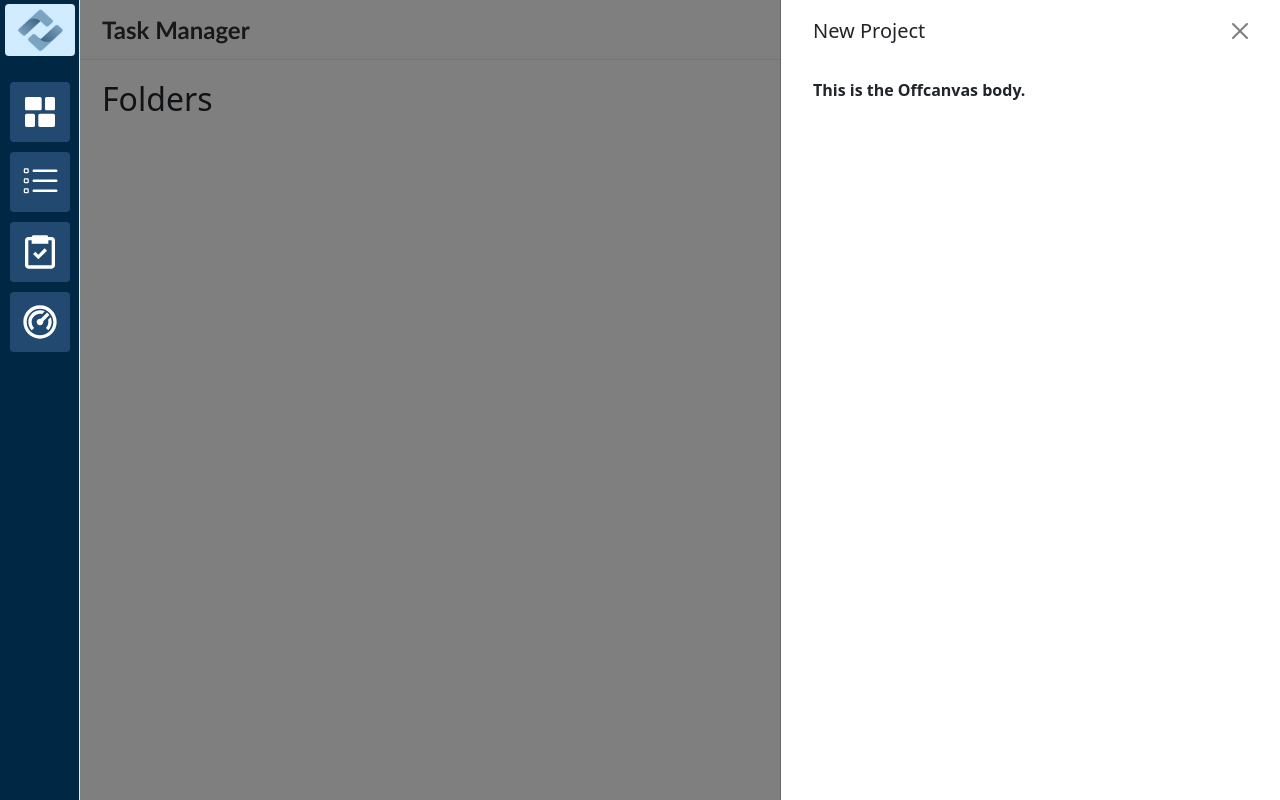
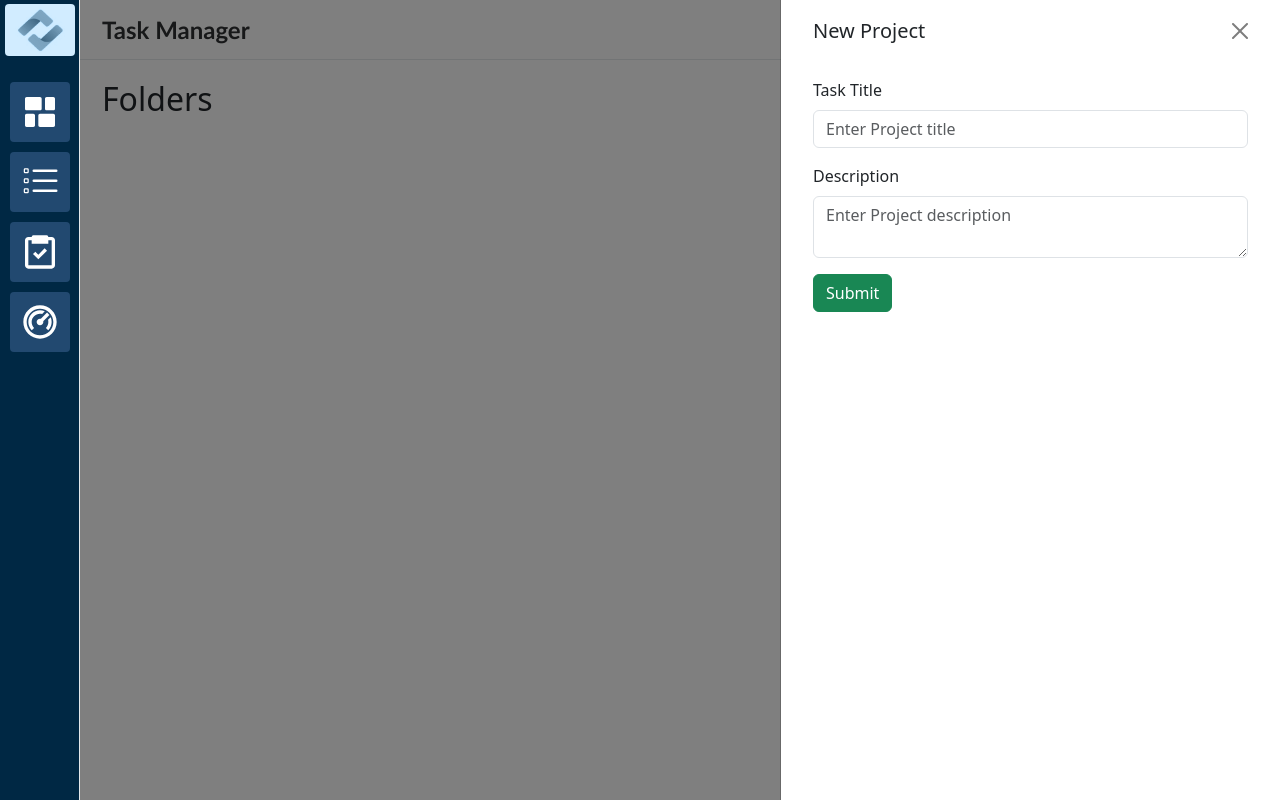
Before and after one commit to moneer824/task-manager, a React (Create React App) app: page /projects in a window 1280 px wide. Both pictures are taken after a click on the button "Create New Project". Built offline with nearby package versions, Linux system fonts and the light colour scheme.

Commit message:
Piechart , Project

```diff
--- a/db.json
+++ b/db.json
@@ -44,8 +44,8 @@
       "priority": "High",
       "assignee": "Osama",
       "description": "Set up authentication flow using JWT. Integrate with frontend login and signup forms.",
-      "start_date": "2023-06-01",
-      "project_id": "",
+      "start_date": "2024-11-15",
+      "project_id": "54e3",
       "created_by": "cd2b"
     },
     {
@@ -55,8 +55,8 @@
       "priority": "Low",
       "assignee": "Sarah",
       "description": "Create the initial wireframe and mockup for the landing page. Focus on responsive design.",
-      "start_date": "2023-06-02",
-      "project_id": "",
+      "start_date": "2024-11-15",
+      "project_id": "54e3",
       "created_by": "cd2b"
     },
     {
@@ -117,7 +117,7 @@
     {
       "id": "fb70",
       "title": "Implement User Authentication ",
-      "status": "in_progress",
+      "status": "open",
       "priority": "Low",
       "assignee": "Guest",
       "description": "Set up authentication flow using JWT. Integrate with frontend login and signup forms.",
@@ -130,10 +130,10 @@
       "title": "Dashboard and Task Management Basics",
       "description": "Design the main dashboard layout with sidebar navigation and task summary panels.\nCreate placeholder components for different sections (e.g., Tasks Overview, Recent Activity)",
       "assignee": "Moneer",
-      "priority": "Low",
+      "priority": "High",
       "status": "ready",
       "start_date": "2024-11-14",
-      "project_id": "cd2b",
+      "project_id": "bd79",
       "created_by": "44e3"
     },
     {
@@ -143,8 +143,8 @@
       "assignee": "Moneer",
       "priority": "Medium",
       "status": "closed",
-      "start_date": "2024-12-21",
-      "project_id": "",
+      "start_date": "2024-11-15",
+      "project_id": "bd79",
       "created_by": "44e3"
     },
     {
@@ -154,8 +154,8 @@
       "assignee": "Moneer",
       "priority": "High",
       "status": "ready",
-      "start_date": "2024-11-10",
-      "project_id": "",
+      "start_date": "2024-11-15",
+      "project_id": "f6e3",
       "created_by": "44e3"
     },
     {
@@ -165,19 +165,8 @@
       "priority": "Medium",
       "assignee": "Guest",
       "description": "Set up authentication flow using JWT. Integrate with frontend login and signup forms.",
-      "start_date": "2024-11-14",
-      "project_id": "44e3",
-      "created_by": "44e3"
-    },
-    {
-      "id": "0d31",
-      "title": "Morning Task: Bathing Routine",
-      "description": "A refreshing and energizing morning bath to start the day. This routine helps awaken the body, improves circulation, and sets a positive tone for the rest of the day.",
-      "assignee": "Saiful",
-      "priority": "High",
-      "status": "completed",
-      "start_date": "2024-11-14",
-      "project_id": "44e3",
+      "start_date": "2024-11-15",
+      "project_id": "d83c",
       "created_by": "44e3"
     },
     {
@@ -186,33 +175,58 @@
       "description": "Checking And testing Description",
       "assignee": "Moneer",
       "priority": "Low",
-      "status": "open",
-      "start_date": "2024-11-10",
-      "project_id": "44e3",
+      "status": "completed",
+      "start_date": "2024-11-15",
+      "project_id": "d83c",
+      "created_by": "44e3"
+    },
+    {
+      "id": "ff1d",
+      "title": "fghfgh",
+      "description": "fghfgthfghfghfgh",
+      "assignee": "Moneer",
+      "priority": "Medium",
+      "status": "in_progress",
+      "project_id": "2c8a",
+      "start_date": "2024-11-15",
       "created_by": "44e3"
     }
   ],
   "projects": [
-    {
-      "id": "cd2b",
-      "title": "Project 1",
-      "description": "Project 1 Description",
-      "created_at": "2023-06-01",
-      "created_by": "44e3"
-    },
-    {
-      "id": "44e3",
-      "title": "Project 2",
-      "description": "Project 2 Description",
-      "created_at": "2023-06-02",
-      "created_by": "44e3"
-    },
     {
       "id": "54e3",
       "title": "Project 3",
       "description": "Project 2 Description",
       "created_at": "2023-06-02",
       "created_by": "cd2b"
+    },
+    {
+      "id": "bd79",
+      "title": "Project 1",
+      "description": "Project 1 Description",
+      "created_at": "2024-11-14",
+      "created_by": "44e3"
+    },
+    {
+      "id": "f6e3",
+      "title": "Project 2",
+      "description": "Project 2 Description",
+      "created_at": "2024-11-14",
+      "created_by": "44e3"
+    },
+    {
+      "id": "d83c",
+      "title": "Daily Routine",
+      "description": "Daily Routine practise to get up Early",
+      "created_at": "2024-11-15",
+      "created_by": "44e3"
+    },
+    {
+      "id": "2c8a",
+      "title": "Task Management",
+      "description": "Task Management app development",
+      "created_at": "2024-11-15",
+      "created_by": "44e3"
     }
   ]
 }
--- a/src/components/CreateEditProjects.jsx
+++ b/src/components/CreateEditProjects.jsx
@@ -1,4 +1,4 @@
-import React from "react";
+import React, { useState } from "react";
 import {
   Button,
   Offcanvas,
@@ -9,8 +9,33 @@ import {
   Label,
   Input,
 } from "reactstrap";
+import { useAuth } from "../context/AuthContext";
 
+const initialProjectFormData = {
+  title: "",
+  description: "",
+  created_at: "",
+  created_by: "",
+};
 function CreateEditProjects({ isOpen, toggle }) {
+  const [projectFormData, setProjectFormData] = useState(initialProjectFormData);
+  const { addProject, currentUser } = useAuth();
+
+  const handleProjectChange = (e) => {
+    const { name, value } = e.target;
+    setProjectFormData((prevData) => ({
+      ...prevData,
+      [name]: value,
+    }));
+  };
+
+  const handleSubmit = async (e) => {
+    e.preventDefault();
+    projectFormData.created_by = currentUser.id;
+    projectFormData.created_at = new Date().toLocaleDateString('en-GB').split('/').reverse().join('-')
+    await addProject(projectFormData);
+    toggle();
+  };
   return (
     <div>
       <Button color="success" onClick={toggle} size="sm">
@@ -24,7 +49,33 @@ function CreateEditProjects({ isOpen, toggle }) {
       >
         <OffcanvasHeader toggle={toggle}>New Project</OffcanvasHeader>
         <OffcanvasBody>
-          <strong>This is the Offcanvas body.</strong>
+          <Form onSubmit={handleSubmit}>
+            <FormGroup>
+              <Label for="projectTitle">Task Title</Label>
+              <Input
+                type="text"
+                name="title"
+                id="projectTitle"
+                placeholder="Enter Project title"
+                value={projectFormData.title}
+                onChange={handleProjectChange}
+              />
+            </FormGroup>
+            <FormGroup>
+              <Label for="taskDescription">Description</Label>
+              <Input
+                type="textarea"
+                name="description"
+                id="projectDescription"
+                placeholder="Enter Project description"
+                value={projectFormData.description}
+                onChange={handleProjectChange}
+              />
+            </FormGroup>
+            <Button color="success" type="submit">
+              Submit
+            </Button>
+          </Form>
         </OffcanvasBody>
       </Offcanvas>
     </div>
--- a/src/components/CustomPeiChart.jsx
+++ b/src/components/CustomPeiChart.jsx
@@ -65,7 +65,7 @@ const initialData = [
     }, [chartData])
 
   return (
-    <div>    <PieChart width={500} height={300}>
+    <div>    <PieChart width={500} height={320}>
       <Pie
         data={data}
         cx={"50%"}
--- a/src/components/FolderFile.jsx
+++ b/src/components/FolderFile.jsx
@@ -1,10 +1,15 @@
 import React from "react";
 import "../style/components/Folder.scss";
 import { Link } from "react-router-dom";
+import { MdDeleteForever } from "react-icons/md";
+import { Button } from "reactstrap";
+import { useAuth } from "../context/AuthContext";
+function FolderFile({ project, color }) {
+    const { deleteSelectedProject } = useAuth();
+    return (
+        <div className="folder">
 
-function FolderFile({ project, color }) {
-  return (
-    <Link to={`/tasks/${project.id}`} className="folder">
+            <Link to={`/tasks/${project.id}`} >
                 <svg
                     width="247"
                     height="162"
@@ -33,6 +38,10 @@ function FolderFile({ project, color }) {
                     <p className="project-date">{project.created_at}</p>
                 </div>
             </Link>
+            <Button outline color="danger" className="folder-delete-btn" onClick={() => deleteSelectedProject(project.id)}>
+                <MdDeleteForever className="icon" />
+            </Button>
+        </div>
     );
 }
 
--- a/src/context/AuthContext.jsx
+++ b/src/context/AuthContext.jsx
@@ -1,6 +1,6 @@
 // src/context/AuthContext.js
 import React, { createContext, useContext, useEffect, useState } from "react";
-import { createUser, getUsers , getTasks, getTaskByUserId, createTask, updateTask, deleteTask, getProjects } from "../services/api";
+import { createUser, getUsers , getTasks, getTaskByUserId, createTask, updateTask, deleteTask, getProjects, createProject, deleteProject } from "../services/api";
 
 const AuthContext = createContext();
 
@@ -86,6 +86,24 @@ export const AuthProvider = ({ children }) => {
     }
   };
 
+  const addProject = async (project) => {
+    try {
+      await createProject(project);
+      await fetchProjects(currentUser.id);
+    } catch (error) {
+      console.log(error);
+    }
+  };
+
+  const deleteSelectedProject = async (id) => {
+    try {
+      await deleteProject(id);
+      await fetchProjects(currentUser.id);
+    } catch (error) {
+      console.log(error);
+    }
+  };
+
   useEffect(() => {
     const user = JSON.parse(localStorage.getItem("user"));
     if (user) {
@@ -112,7 +130,9 @@ export const AuthProvider = ({ children }) => {
     updateSelectedTask,
     deleteSelectedTask,
     fetchProjects,
-    projects
+    projects,
+    addProject,
+    deleteSelectedProject
   };
 
   return <AuthContext.Provider value={value}>{children}</AuthContext.Provider>;
--- a/src/style/components/Folder.scss
+++ b/src/style/components/Folder.scss
@@ -15,4 +15,18 @@
             margin-bottom: 0;
         }
     }
+    .folder-delete-btn{
+        position: absolute;
+        // height: 40px;
+        right: 10px;
+        bottom: 10px;
+        mix-blend-mode: luminosity;
+        border: none;
+        .icon{
+            width: 32px;
+            height: 32px;
+            mix-blend-mode: luminosity;
+        }
+
+    }
 }
```
Lines whose indentation alone changed are shown as unchanged.
